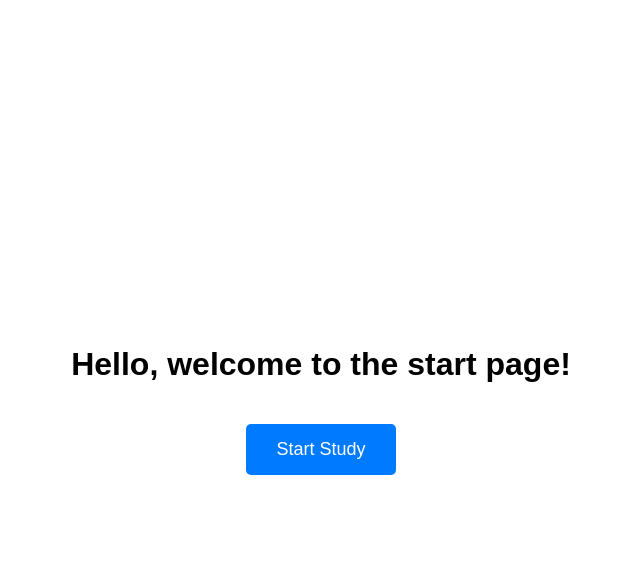
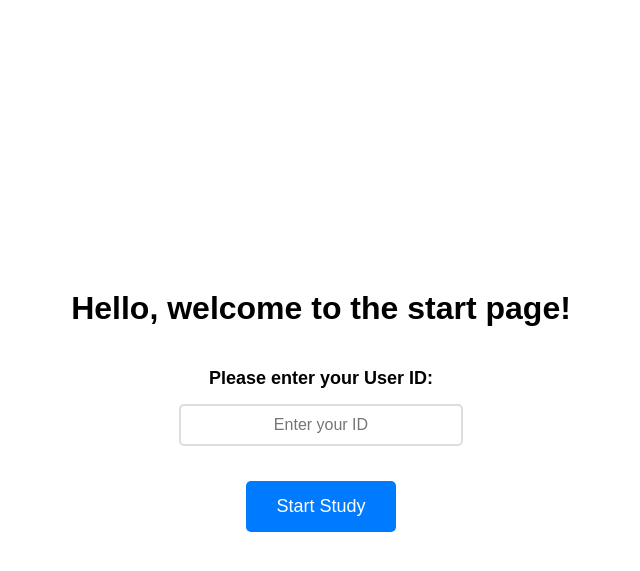
Before and after one commit to taubsity/datadings, a Flask app: page / in a window 1280 px wide. Shown: the top 571 px of the page, without its empty margins (319-959 px from the left). Run offline with Flask 3, Linux system fonts and the light colour scheme.

Commit message:
Refactor study route to handle user ID submission and session management; update start page to include user ID form

```diff
--- a/app.py
+++ b/app.py
@@ -1,7 +1,17 @@
-from flask import Flask, render_template, jsonify, send_from_directory
+from flask import (
+    Flask,
+    render_template,
+    jsonify,
+    send_from_directory,
+    request,
+    session,
+    redirect,
+    url_for,
+)
 import pandas as pd
 
 app = Flask(__name__)
+app.secret_key = "your-secret-key-change-this"  # Add a secret key for sessions
 
 
 # Load CSV Data
@@ -45,15 +55,28 @@ def index():
     return render_template("start.html")
 
 
-@app.route("/study")
+@app.route("/study", methods=["GET", "POST"])
 def study():
-    return render_template("index.html")
+    if request.method == "POST":
+        user_id = request.form.get("user_id")
+        if user_id and user_id.strip():
+            session["user_id"] = user_id.strip()
+            return render_template("index.html")
+        else:
+            # Redirect back to start if no user ID provided
+            return redirect(url_for("index"))
+    else:
+        # If GET request, check if user_id exists in session
+        if "user_id" not in session:
+            return redirect(url_for("index"))
+        return render_template("index.html")
 
 
 @app.route("/data")
 def get_data():
     data = load_data()
     import random
+
     random.shuffle(data)  # Shuffle rows on each page reload
     return jsonify(data)
 
--- a/static/styles.css
+++ b/static/styles.css
@@ -160,3 +160,31 @@ p {
 	color: white;
 	text-decoration: none;
 }
+
+/* User ID form styling */
+.user-id-form {
+	display: flex;
+	flex-direction: column;
+	align-items: center;
+	gap: 15px;
+	margin-top: 20px;
+}
+
+.user-id-form label {
+	font-size: 18px;
+	font-weight: bold;
+}
+
+.user-id-form input[type="text"] {
+	padding: 10px 15px;
+	font-size: 16px;
+	border: 2px solid #ddd;
+	border-radius: 5px;
+	width: 250px;
+	text-align: center;
+}
+
+.user-id-form input[type="text"]:focus {
+	outline: none;
+	border-color: #007bff;
+}
--- a/templates/start.html
+++ b/templates/start.html
@@ -1,13 +1,27 @@
 <!DOCTYPE html>
 <html lang="en">
 	<head>
-    <meta charset="UTF-8">
-    <meta name="viewport" content="width=device-width, initial-scale=1.0">
+		<meta charset="UTF-8" />
+		<meta name="viewport" content="width=device-width, initial-scale=1.0" />
 		<title>Start Page</title>
-    <link rel="stylesheet" href="{{ url_for('static', filename='styles.css') }}">
+		<link
+			rel="stylesheet"
+			href="{{ url_for('static', filename='styles.css') }}"
+		/>
 	</head>
 	<body class="start-page-body">
 		<h1>Hello, welcome to the start page!</h1>
-    <a href="/study" class="start-button">Start Study</a>
+
+		<form action="/study" method="POST" class="user-id-form">
+			<label for="user_id">Please enter your User ID:</label>
+			<input
+				type="text"
+				id="user_id"
+				name="user_id"
+				required
+				placeholder="Enter your ID"
+			/>
+			<button type="submit" class="start-button">Start Study</button>
+		</form>
 	</body>
 </html>
```
Lines whose indentation alone changed are shown as unchanged.
